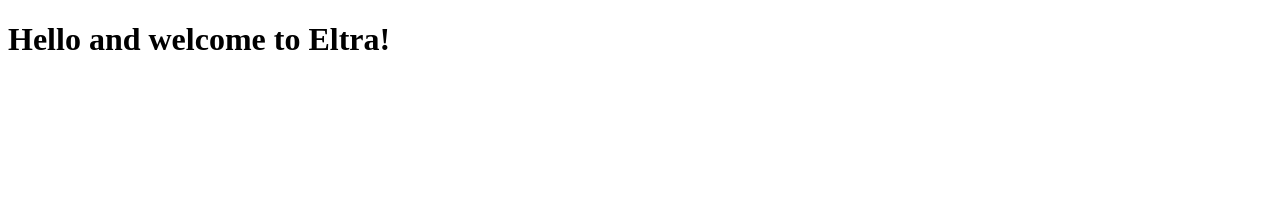
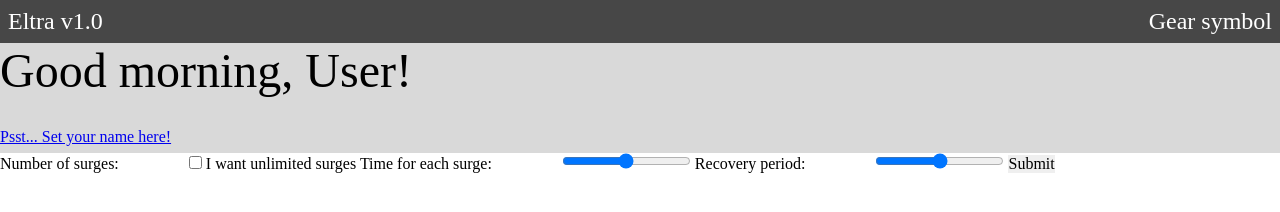
Before and after one commit to hc-xyz/eltra, a plain HTML site: page index.html in a window 1280 px wide. Drawn offline with Linux system fonts and the light colour scheme.

Commit message:
Test #1 - check on devices

```diff
--- a/index.html
+++ b/index.html
@@ -5,9 +5,138 @@
     <meta name="viewport" content="width=device-width, initial-scale=1.0">
     <meta http-equiv="X-UA-Compatible" content="ie=edge">
     <title>Eltra | Minimalistic fartlek run timer</title>
-    <link rel="stylesheet" href="">
+    <!--<link rel="stylesheet" href="style-base.css" />-->
+    <style>
+      :root {
+  /* Spacing */
+  --space_0: 0.25rem; /* 4px   - utility to substitute 0 margins */
+  --space_1: 0.5rem;   /* 8px   - utility for tight paddings etc */
+  --space_2: 1rem;     /* 16px  - 1/2 line height, for closely related elements */
+  --space_4: 2rem;     /* 32px  - 1 line height, for related elements */
+  --space_8: 4rem;     /* 64px  - 2 line heights, for loosely related elements */
+  --space_16: 8rem;    /* 128px - 4 line heights, for unrelated elements */
+
+  /* Colors */
+  --color-light_main: #fff;
+  --color-light_text: #000;
+  --color-light_bg-subtle: #D9D9D9;
+  --color-light_bg-emphasis: #474747;
+  --color-dark_main: #000;
+  --color-dark_text: #fff;
+  --color-dark_bg-subtle: #2E2E2E;
+  --color-dark_bg-emphasis: #8A8A8A;
+  --color-accent1: #C96D12;
+  --color-accent2: #12C9C9;
+
+  /* Font Families */
+  --font_main: system-ui, sans-serif;
+  --font_heading-1: inherit;
+  --font_heading-2: ;
+
+  /* Font Sizes & Line Heights */
+  --font-size_tiny: 1rem;
+  --font-size_p: 1.5rem;
+  --font-size_h1: 3rem;
+}
+
+* {
+  box-sizing: border-box;
+  -webkit-font-smoothing: antialiased;
+  -moz-osx-font-smoothing: grayscale;
+
+  margin: 0;
+  padding: 0;
+  border: 0;
+  font: inherit;
+  vertical-align: baseline;
+}
+
+body{
+	width: 100vw;
+	height: 100vw;
+	overflow: hidden;
+	background-color: var(--color-light_main);
+}
+.header{
+	display: flex;
+	width: 100%;
+	flex-direction: row;
+	justify-content: space-between;
+	padding: var(--space_1);
+	background-color: var(--color-light_bg-emphasis);
+	color: var(--color-light_main);
+	font-size: var(--font-size_p);
+}
+.greeting{
+	background-color: var(--color-light_bg-subtle);
+	color: var(--color-light_text);
+	font-size: var(--font-size_h1);
+}
+
+.greeting a{
+	font-size: var(--font-size_tiny);
+}
+
+.main-form{
+}
+
+    </style>
   </head>
-  <body>
-    <h1>Hello and welcome to Eltra!</h1>
+  <body id="screen">
+	<div class="header">
+		<h3>Eltra v1.0</h3>
+		<h3 id="settings">Gear symbol</h3>
+	</div>
+	<div class="greeting">
+		<h1>Good morning, User!</h1>
+		<a href="#" id="nameSet">Psst... Set your name here!</a>
+	</div>
+	<div class="main-form">
+		<form id="main" action="#" method="POST">
+			<label for="surgeCount">Number of surges:</label>
+			<input type="number" id="surgeCount" name="surgeCount" min="10" max="100" />
+			<input type="checkbox" id="infSurges" name="infSurges" />
+			<label for="scales">I want unlimited surges</label>
+			<label for="surgeNum">Time for each surge:</label>
+			<input type="number" id="surgeNum" name="surgeNum" min="10" max="100" />
+			<input type="range" id="surgeRange" name="surgeRange" min="10" max="100" />
+			<label for="recoNum">Recovery period:</label>
+			<input type="number" id="recoNum" name="recoNum" min="10" max="100" />
+			<input type="range" id="recoRange" name="recoRange" min="10" max="100" />
+			<button type="submit">Submit</button>
+		</form>
+	</div>
+	<div class="footer">
+
+	</div>
+	<script>
+		const surgeNum = document.getElementById('surgeNum');
+		const surgeRange = document.getElementById('surgeRange');
+		const recoNum = document.getElementById('recoNum');
+		const recoRange = document.getElementById('recoRange');
+
+		function syncInputs(e) {
+			let val = e.currentTarget.value;
+			switch (e.currentTarget.id) {
+				case 'surgeNum':
+					surgeRange.value = val;
+					break;
+				case 'surgeRange':
+					surgeNum.value = val;
+					break;
+				case 'recoNum':
+					recoRange.value = val;
+					break;
+				case 'recoRange':
+					recoNum.value = val;
+					break;
+			}
+		}
+
+		surgeNum.addEventListener('input', syncInputs);
+		surgeRange.addEventListener('input', syncInputs);
+		recoNum.addEventListener('input', syncInputs);
+		recoRange.addEventListener('input', syncInputs);
+	</script>
   </body>
 </html>
```
